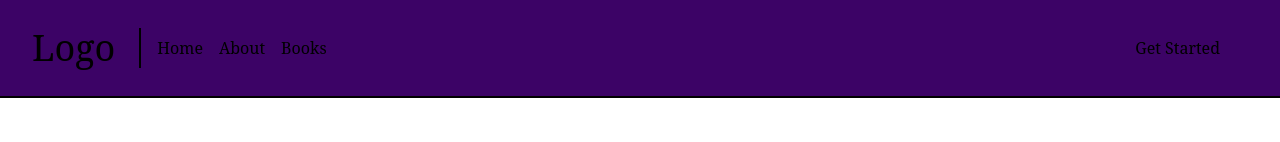
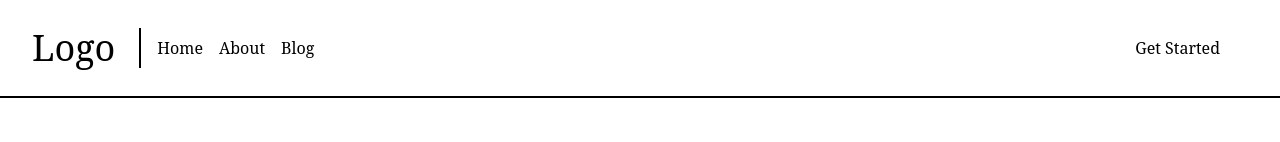
Before and after one commit to MhideTech/online-bookstore, a React (Vite) app: page / in a window 1280 px wide. Shown: the top 142 px of the page. Built offline with nearby package versions, Linux system fonts and the light colour scheme; a web font is replaced by a local one.

Commit message:
removed off color from ui

```diff
--- a/src/ui/Navbar.tsx
+++ b/src/ui/Navbar.tsx
@@ -1,6 +1,6 @@
 export default function Navbar() {
   return (
-    <nav className="flex justify-between items-center px-8 py-6 bg-purple-950 border-b-2 border-bg-secondary text-accent">
+    <nav className="flex justify-between items-center px-8 py-6 bg-primary border-b-2 border-bg-secondary text-accent">
       <div className="flex gap-4 items-center">
         <div className="border-r-2 pe-6">
           <h1 className="text-4xl">Logo</h1>
@@ -9,7 +9,7 @@ export default function Navbar() {
         <ul className="flex gap-4">
           <li>Home</li>
           <li>About</li>
-          <li>Books</li>
+          <li>Blog</li>
         </ul>
       </div>
       <div className="flex gap-4 z-10">
```
